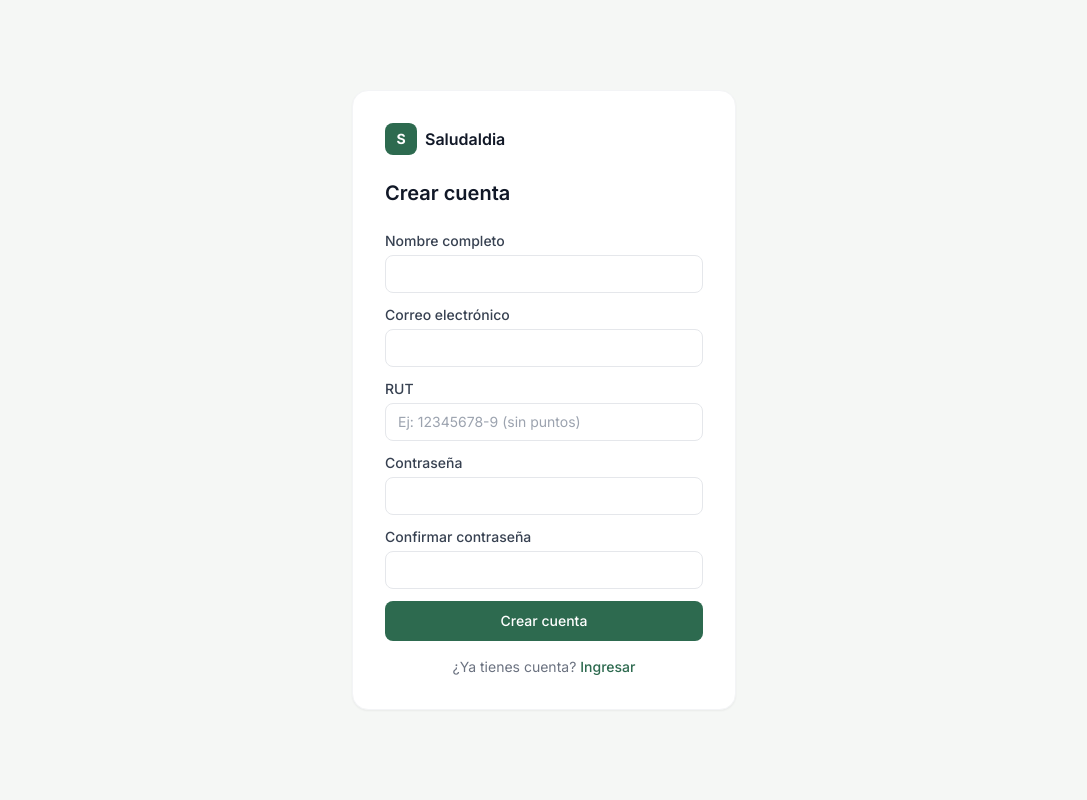
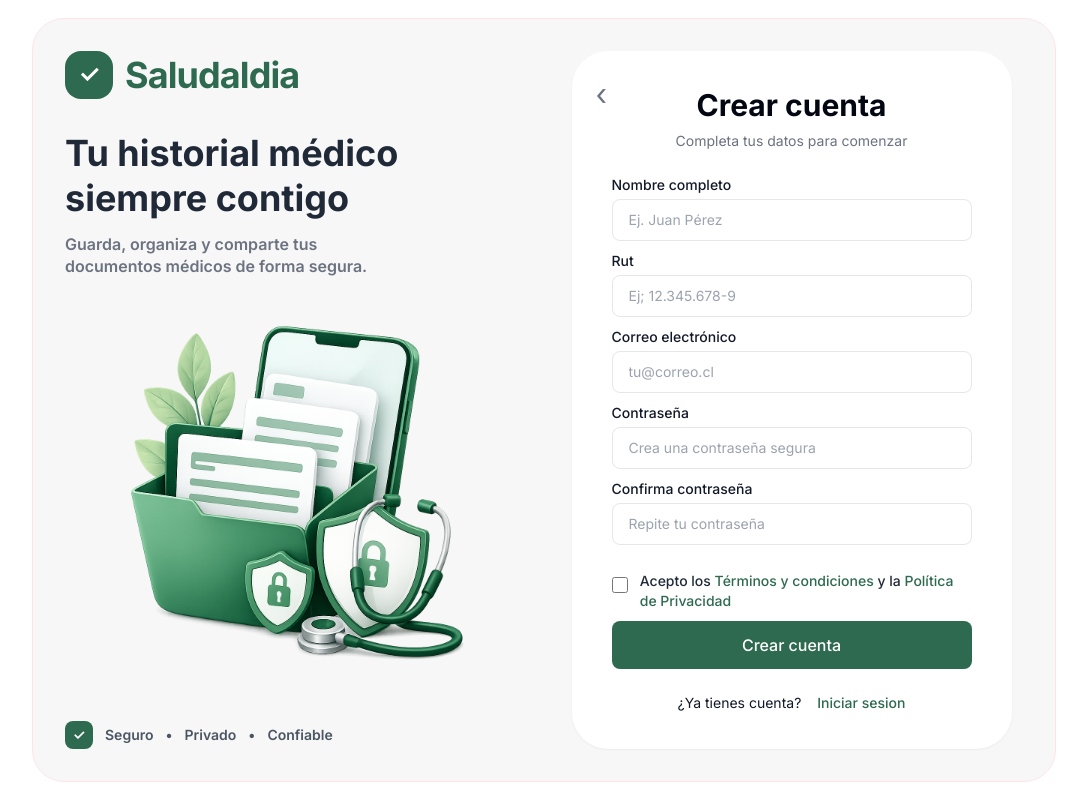
Before and after one commit to FabiIturra/SaludAldia, a React (Vite) app in the folder apps/frontend/: page /signup in a window 1280 px wide. Shown: the whole page, without its empty margins (96-1183 px from the left). Built offline with nearby package versions, Linux system fonts and the light colour scheme; no server answers.

Commit message:
Mejora interfaz de Login y Registro

```diff
--- a/apps/frontend/src/pages/auth/LoginPage.tsx
+++ b/apps/frontend/src/pages/auth/LoginPage.tsx
@@ -5,17 +5,24 @@ import { Link, useNavigate } from "react-router-dom";
 import { toast } from "sonner";
 import { api } from "@/lib/api/client";
 import { useAuthStore } from "@/lib/store/auth.store";
+import loginIllustration from "@/assets/img/login-illustration.png";
 
 const schema = z.object({
   email: z.string().email("Correo inválido"),
   password: z.string().min(1, "Ingresa tu contraseña"),
 });
+
 type FormData = z.infer<typeof schema>;
 
 export default function LoginPage() {
   const navigate = useNavigate();
   const setUser = useAuthStore((s) => s.setUser);
-  const { register, handleSubmit, formState: { errors, isSubmitting } } = useForm<FormData>({
+
+  const {
+    register,
+    handleSubmit,
+    formState: { errors, isSubmitting },
+  } = useForm<FormData>({
     resolver: zodResolver(schema),
   });
 
@@ -23,9 +30,9 @@ export default function LoginPage() {
     try {
       await api.post("/auth/login/", data);
 
-      // Obtener datos del usuario
       const meRes = await api.get(`/auth/me/?email=${data.email}`);
       setUser(meRes.data.user);
+
       toast.success(`Bienvenido, ${meRes.data.user.name}`);
       navigate("/");
     } catch {
@@ -34,37 +41,132 @@ export default function LoginPage() {
   };
 
   return (
-    <div className="min-h-screen flex items-center justify-center bg-surface-light px-4">
-      <div className="w-full max-w-sm bg-white rounded-2xl shadow-sm border border-gray-100 p-8">
-        <div className="flex items-center gap-2 mb-8">
-          <div className="w-8 h-8 rounded-lg bg-brand-700 flex items-center justify-center text-white font-bold text-sm">S</div>
-          <span className="font-semibold text-gray-900">Saludaldia</span>
+    <div className="min-h-screen flex items-center justify-center bg-white px-4 py-0">
+      <section className="w-full max-w-5xl rounded-[32px] border border-rose-100 bg-[#f7f7f7] p-4 md:p-6 lg:p-8">
+        <div className="grid items-center gap-10 lg:grid-cols-2">
+          <div className="hidden h-full flex-col justify-between lg:flex">
+            <div>
+              <div className="mb-14 flex items-center gap-3">
+                <div className="flex h-12 w-12 items-center justify-center rounded-2xl bg-brand-700 text-2xl font-bold text-white">
+                  ✓
                 </div>
-        <h1 className="text-xl font-semibold text-gray-900 mb-1">Ingresar</h1>
-        <p className="text-sm text-gray-500 mb-6">Accede a tu historial médico</p>
-        <form onSubmit={handleSubmit(onSubmit)} className="space-y-4">
+                <span className="text-4xl font-bold tracking-tight text-brand-700">
+                  Saludaldia
+                </span>
+              </div>
+
+              <h2 className="max-w-sm text-4xl font-bold leading-tight text-gray-800">
+                Tu historial médico siempre contigo
+              </h2>
+
+              <p className="mt-3 max-w-xs text-base font-semibold leading-snug text-gray-500">
+                Guarda, organiza y comparte tus documentos médicos de forma segura.
+              </p>
+            </div>
+
+            <div className="my-4 flex justify-center">
+              <img
+                src={loginIllustration}
+                alt="Historial médico digital"
+                className="w-full max-w-sm object-contain"
+              />
+            </div>
+
+            <div className="flex items-center gap-3 text-sm font-semibold text-gray-600">
+              <div className="flex h-7 w-7 items-center justify-center rounded-lg bg-brand-700 text-white">
+                ✓
+              </div>
+              <span>Seguro</span>
+              <span>•</span>
+              <span>Privado</span>
+              <span>•</span>
+              <span>Confiable</span>
+            </div>
+          </div>
+
+          <div className="mx-auto w-full max-w-md rounded-[36px] bg-white px-6 py-10 shadow-sm md:px-12 md:py-12">
+            <div className="mb-8 text-center">
+              <h1 className="text-3xl font-bold text-gray-950">
+                Iniciar sesión
+              </h1>
+              <p className="mt-4 text-sm text-gray-500">
+                Ingresa para acceder a tu cuenta
+              </p>
+            </div>
+
+            <form onSubmit={handleSubmit(onSubmit)} className="space-y-5">
               <div>
-            <label className="block text-sm font-medium text-gray-700 mb-1">Correo electrónico</label>
-            <input {...register("email")} type="email" placeholder="tu@correo.cl"
-              className="w-full px-3 py-2 border border-gray-200 rounded-lg text-sm focus:outline-none focus:ring-2 focus:ring-brand-500" />
-            {errors.email && <p className="text-xs text-red-500 mt-1">{errors.email.message}</p>}
+                <label className="mb-2 block text-sm font-medium text-gray-900">
+                  Correo electrónico
+                </label>
+                <input
+                  {...register("email")}
+                  type="email"
+                  placeholder="tu@correo.cl"
+                  className="w-full rounded-lg border border-gray-200 px-4 py-3 text-sm text-gray-800 outline-none transition focus:border-brand-700 focus:ring-2 focus:ring-brand-500/20"
+                />
+                {errors.email && (
+                  <p className="mt-1 text-xs text-red-500">
+                    {errors.email.message}
+                  </p>
+                )}
               </div>
+
               <div>
-            <label className="block text-sm font-medium text-gray-700 mb-1">Contraseña</label>
-            <input {...register("password")} type="password" placeholder="••••••••"
-              className="w-full px-3 py-2 border border-gray-200 rounded-lg text-sm focus:outline-none focus:ring-2 focus:ring-brand-500" />
-            {errors.password && <p className="text-xs text-red-500 mt-1">{errors.password.message}</p>}
+                <label className="mb-2 block text-sm font-medium text-gray-900">
+                  Contraseña
+                </label>
+                <input
+                  {...register("password")}
+                  type="password"
+                  placeholder="Ingresa tu contraseña"
+                  className="w-full rounded-lg border border-gray-200 px-4 py-3 text-sm text-gray-800 outline-none transition focus:border-brand-700 focus:ring-2 focus:ring-brand-500/20"
+                />
+                {errors.password && (
+                  <p className="mt-1 text-xs text-red-500">
+                    {errors.password.message}
+                  </p>
+                )}
               </div>
-          <button type="submit" disabled={isSubmitting}
-            className="w-full py-2.5 bg-brand-700 hover:bg-brand-600 text-white rounded-lg text-sm font-medium transition-colors disabled:opacity-60">
-            {isSubmitting ? "Ingresando..." : "Ingresar"}
+
+              <div className="flex items-center justify-between gap-4 text-sm">
+                <label className="flex items-center gap-2 font-semibold text-gray-800">
+                  <input
+                    type="checkbox"
+                    className="h-5 w-5 rounded border-brand-700 text-brand-700 focus:ring-brand-500"
+                  />
+                  Recordarme
+                </label>
+
+                <Link
+                  to="/forgot-password"
+                  className="font-medium text-brand-700 hover:underline"
+                >
+                  ¿Olvidaste tu contraseña?
+                </Link>
+              </div>
+
+              <button
+                type="submit"
+                disabled={isSubmitting}
+                className="w-full rounded-lg bg-brand-700 py-3 text-lg font-medium text-white transition hover:bg-brand-600 disabled:cursor-not-allowed disabled:opacity-60"
+              >
+                {isSubmitting ? "Ingresando..." : "Iniciar sesión"}
               </button>
             </form>
-        <p className="text-center text-sm text-gray-500 mt-6">
+
+            <p className="mt-10 text-center text-sm text-gray-900">
               ¿No tienes cuenta?{" "}
-          <Link to="/signup" className="text-brand-700 font-medium hover:underline">Regístrate</Link>
+              <Link
+                to="/signup"
+                className="ml-4 font-medium text-brand-700 hover:underline"
+              >
+                Crear cuenta
+              </Link>
             </p>
           </div>
         </div>
+      </section>
+    </div>
   );
 }
--- a/apps/frontend/src/pages/auth/SignupPage.tsx
+++ b/apps/frontend/src/pages/auth/SignupPage.tsx
@@ -4,12 +4,15 @@ import { z } from "zod";
 import { Link, useNavigate } from "react-router-dom";
 import { toast } from "sonner";
 import { api } from "@/lib/api/client";
+import loginIllustration from "@/assets/img/login-illustration.png";
 
-const schema = z.object({
+const schema = z
+  .object({
     name: z.string().min(1, "Ingresa tu nombre completo"),
     email: z.string().email("Correo inválido"),
     rut: z.string().min(1, "Ingresa tu RUT"),
-  password: z.string()
+    password: z
+      .string()
       .min(6, "Mínimo 6 caracteres")
       .max(12, "Máximo 12 caracteres")
       .regex(/[A-Z]/, "Debe tener al menos una mayúscula")
@@ -17,22 +20,37 @@ const schema = z.object({
       .regex(/[0-9]/, "Debe tener al menos un número")
       .regex(/[^A-Za-z0-9]/, "Debe tener al menos un símbolo"),
     confirmPassword: z.string(),
-}).refine((d) => d.password === d.confirmPassword, {
+    terms: z.boolean().refine((value) => value === true, {
+      message: "Debes aceptar los términos y condiciones",
+    }),
+  })
+  .refine((d) => d.password === d.confirmPassword, {
     message: "Las contraseñas no coinciden",
     path: ["confirmPassword"],
   });
+
 type FormData = z.infer<typeof schema>;
 
 export default function SignupPage() {
   const navigate = useNavigate();
-  const { register, handleSubmit, formState: { errors, isSubmitting } } = useForm<FormData>({
+
+  const {
+    register,
+    handleSubmit,
+    formState: { errors, isSubmitting },
+  } = useForm<FormData>({
     resolver: zodResolver(schema),
+    defaultValues: {
+      terms: false,
+    },
   });
 
   const onSubmit = async (data: FormData) => {
     try {
-      const { confirmPassword, ...payload } = data;
+      const { confirmPassword, terms, ...payload } = data;
+
       await api.post("/auth/register/", payload);
+
       toast.success("Cuenta creada correctamente.");
       navigate("/login");
     } catch (err: any) {
@@ -41,60 +59,201 @@ export default function SignupPage() {
   };
 
   return (
-    <div className="min-h-screen flex items-center justify-center bg-surface-light px-4 py-8">
-      <div className="w-full max-w-sm bg-white rounded-2xl shadow-sm border border-gray-100 p-8">
-        <div className="flex items-center gap-2 mb-6">
-          <div className="w-8 h-8 rounded-lg bg-brand-700 flex items-center justify-center text-white font-bold text-sm">S</div>
-          <span className="font-semibold text-gray-900">Saludaldia</span>
+    <div className="min-h-screen flex items-center justify-center bg-white px-4">
+      <section className="w-full max-w-5xl rounded-[32px] border border-rose-100 bg-[#f7f7f7] p-4 md:p-6 lg:p-8">
+        <div className="grid items-center gap-8 lg:grid-cols-2">
+          <div className="hidden h-full flex-col justify-between lg:flex">
+            <div>
+              <div className="mb-8 flex items-center gap-3">
+                <div className="flex h-12 w-12 items-center justify-center rounded-2xl bg-brand-700 text-2xl font-bold text-white">
+                  ✓
                 </div>
-        <h1 className="text-xl font-semibold text-gray-900 mb-6">Crear cuenta</h1>
-        <form onSubmit={handleSubmit(onSubmit)} className="space-y-3">
+                <span className="text-4xl font-bold tracking-tight text-brand-700">
+                  Saludaldia
+                </span>
+              </div>
 
+              <h2 className="max-w-sm text-4xl font-bold leading-tight text-gray-800">
+                Tu historial médico siempre contigo
+              </h2>
+
+              <p className="mt-3 max-w-xs text-base font-semibold leading-snug text-gray-500">
+                Guarda, organiza y comparte tus documentos médicos de forma
+                segura.
+              </p>
+            </div>
+
+            <div className="my-4 flex justify-center">
+              <img
+                src={loginIllustration}
+                alt="Historial médico digital"
+                className="w-full max-w-sm object-contain"
+              />
+            </div>
+
+            <div className="flex items-center gap-3 text-sm font-semibold text-gray-600">
+              <div className="flex h-7 w-7 items-center justify-center rounded-lg bg-brand-700 text-white">
+                ✓
+              </div>
+              <span>Seguro</span>
+              <span>•</span>
+              <span>Privado</span>
+              <span>•</span>
+              <span>Confiable</span>
+            </div>
+          </div>
+
+          <div className="relative mx-auto w-full max-w-[440px] rounded-[36px] bg-white px-6 py-8 shadow-sm md:px-10 md:py-9">
+            <Link
+              to="/login"
+              className="absolute left-6 top-7 text-3xl leading-none text-gray-500 transition hover:text-gray-800"
+              aria-label="Volver al login"
+            >
+              ‹
+            </Link>
+
+            <div className="mb-6 text-center">
+              <h1 className="text-3xl font-bold text-gray-950">
+                Crear cuenta
+              </h1>
+              <p className="mt-2 text-sm text-gray-500">
+                Completa tus datos para comenzar
+              </p>
+            </div>
+
+            <form onSubmit={handleSubmit(onSubmit)} className="space-y-2.5">
               <div>
-            <label className="block text-sm font-medium text-gray-700 mb-1">Nombre completo</label>
-            <input {...register("name")} type="text"
-              className="w-full px-3 py-2 border border-gray-200 rounded-lg text-sm focus:outline-none focus:ring-2 focus:ring-brand-500" />
-            {errors.name && <p className="text-xs text-red-500 mt-1">{errors.name.message}</p>}
+                <label className="mb-1 block text-sm font-medium text-gray-900">
+                  Nombre completo
+                </label>
+                <input
+                  {...register("name")}
+                  type="text"
+                  placeholder="Ej. Juan Pérez"
+                  className="w-full rounded-lg border border-gray-200 px-4 py-2.5 text-sm text-gray-800 outline-none transition focus:border-brand-700 focus:ring-2 focus:ring-brand-500/20"
+                />
+                {errors.name && (
+                  <p className="mt-1 text-xs text-red-500">
+                    {errors.name.message}
+                  </p>
+                )}
               </div>
 
               <div>
-            <label className="block text-sm font-medium text-gray-700 mb-1">Correo electrónico</label>
-            <input {...register("email")} type="email"
-              className="w-full px-3 py-2 border border-gray-200 rounded-lg text-sm focus:outline-none focus:ring-2 focus:ring-brand-500" />
-            {errors.email && <p className="text-xs text-red-500 mt-1">{errors.email.message}</p>}
+                <label className="mb-1 block text-sm font-medium text-gray-900">
+                  Rut
+                </label>
+                <input
+                  {...register("rut")}
+                  type="text"
+                  placeholder="Ej; 12.345.678-9"
+                  className="w-full rounded-lg border border-gray-200 px-4 py-2.5 text-sm text-gray-800 outline-none transition focus:border-brand-700 focus:ring-2 focus:ring-brand-500/20"
+                />
+                {errors.rut && (
+                  <p className="mt-1 text-xs text-red-500">
+                    {errors.rut.message}
+                  </p>
+                )}
               </div>
 
               <div>
-            <label className="block text-sm font-medium text-gray-700 mb-1">RUT</label>
-            <input {...register("rut")} type="text" placeholder="Ej: 12345678-9 (sin puntos)"
-              className="w-full px-3 py-2 border border-gray-200 rounded-lg text-sm focus:outline-none focus:ring-2 focus:ring-brand-500" />
-            {errors.rut && <p className="text-xs text-red-500 mt-1">{errors.rut.message}</p>}
+                <label className="mb-1 block text-sm font-medium text-gray-900">
+                  Correo electrónico
+                </label>
+                <input
+                  {...register("email")}
+                  type="email"
+                  placeholder="tu@correo.cl"
+                  className="w-full rounded-lg border border-gray-200 px-4 py-2.5 text-sm text-gray-800 outline-none transition focus:border-brand-700 focus:ring-2 focus:ring-brand-500/20"
+                />
+                {errors.email && (
+                  <p className="mt-1 text-xs text-red-500">
+                    {errors.email.message}
+                  </p>
+                )}
               </div>
 
               <div>
-            <label className="block text-sm font-medium text-gray-700 mb-1">Contraseña</label>
-            <input {...register("password")} type="password"
-              className="w-full px-3 py-2 border border-gray-200 rounded-lg text-sm focus:outline-none focus:ring-2 focus:ring-brand-500" />
-            {errors.password && <p className="text-xs text-red-500 mt-1">{errors.password.message}</p>}
+                <label className="mb-1 block text-sm font-medium text-gray-900">
+                  Contraseña
+                </label>
+                <input
+                  {...register("password")}
+                  type="password"
+                  placeholder="Crea una contraseña segura"
+                  className="w-full rounded-lg border border-gray-200 px-4 py-2.5 text-sm text-gray-800 outline-none transition focus:border-brand-700 focus:ring-2 focus:ring-brand-500/20"
+                />
+                {errors.password && (
+                  <p className="mt-1 text-xs text-red-500">
+                    {errors.password.message}
+                  </p>
+                )}
               </div>
 
               <div>
-            <label className="block text-sm font-medium text-gray-700 mb-1">Confirmar contraseña</label>
-            <input {...register("confirmPassword")} type="password"
-              className="w-full px-3 py-2 border border-gray-200 rounded-lg text-sm focus:outline-none focus:ring-2 focus:ring-brand-500" />
-            {errors.confirmPassword && <p className="text-xs text-red-500 mt-1">{errors.confirmPassword.message}</p>}
+                <label className="mb-1 block text-sm font-medium text-gray-900">
+                  Confirma contraseña
+                </label>
+                <input
+                  {...register("confirmPassword")}
+                  type="password"
+                  placeholder="Repite tu contraseña"
+                  className="w-full rounded-lg border border-gray-200 px-4 py-2.5 text-sm text-gray-800 outline-none transition focus:border-brand-700 focus:ring-2 focus:ring-brand-500/20"
+                />
+                {errors.confirmPassword && (
+                  <p className="mt-1 text-xs text-red-500">
+                    {errors.confirmPassword.message}
+                  </p>
+                )}
               </div>
 
-          <button type="submit" disabled={isSubmitting}
-            className="w-full py-2.5 bg-brand-700 hover:bg-brand-600 text-white rounded-lg text-sm font-medium transition-colors disabled:opacity-60 mt-2">
+              <div className="pt-4">
+                <label className="flex items-start gap-3 text-sm font-medium text-gray-800">
+                  <input
+                    {...register("terms")}
+                    type="checkbox"
+                    className="mt-1 h-5 w-5 rounded border-gray-300 text-brand-700 focus:ring-brand-500"
+                  />
+                  <span className="leading-5">
+                    Acepto los{" "}
+                    <a href="#" className="text-brand-700 hover:underline">
+                      Términos y condiciones
+                    </a>{" "}
+                    y la{" "}
+                    <a href="#" className="text-brand-700 hover:underline">
+                      Política de Privacidad
+                    </a>
+                  </span>
+                </label>
+
+                {errors.terms && (
+                  <p className="mt-1 text-xs text-red-500">
+                    {errors.terms.message}
+                  </p>
+                )}
+              </div>
+
+              <button
+                type="submit"
+                disabled={isSubmitting}
+                className="mt-3 w-full rounded-lg bg-brand-700 py-3 text-base font-medium text-white transition hover:bg-brand-600 disabled:cursor-not-allowed disabled:opacity-60"
+              >
                 {isSubmitting ? "Creando..." : "Crear cuenta"}
               </button>
             </form>
-        <p className="text-center text-sm text-gray-500 mt-4">
+
+            <p className="mt-6 text-center text-sm text-gray-900">
               ¿Ya tienes cuenta?{" "}
-          <Link to="/login" className="text-brand-700 font-medium hover:underline">Ingresar</Link>
+              <Link
+                to="/login"
+                className="ml-3 font-medium text-brand-700 hover:underline"
+              >
+                Iniciar sesion
+              </Link>
             </p>
           </div>
         </div>
+      </section>
+    </div>
   );
 }
```
Also changed, not shown: apps/frontend/src/assets/img/login-illustration.png (added). Lines whose indentation alone changed are shown as unchanged.
